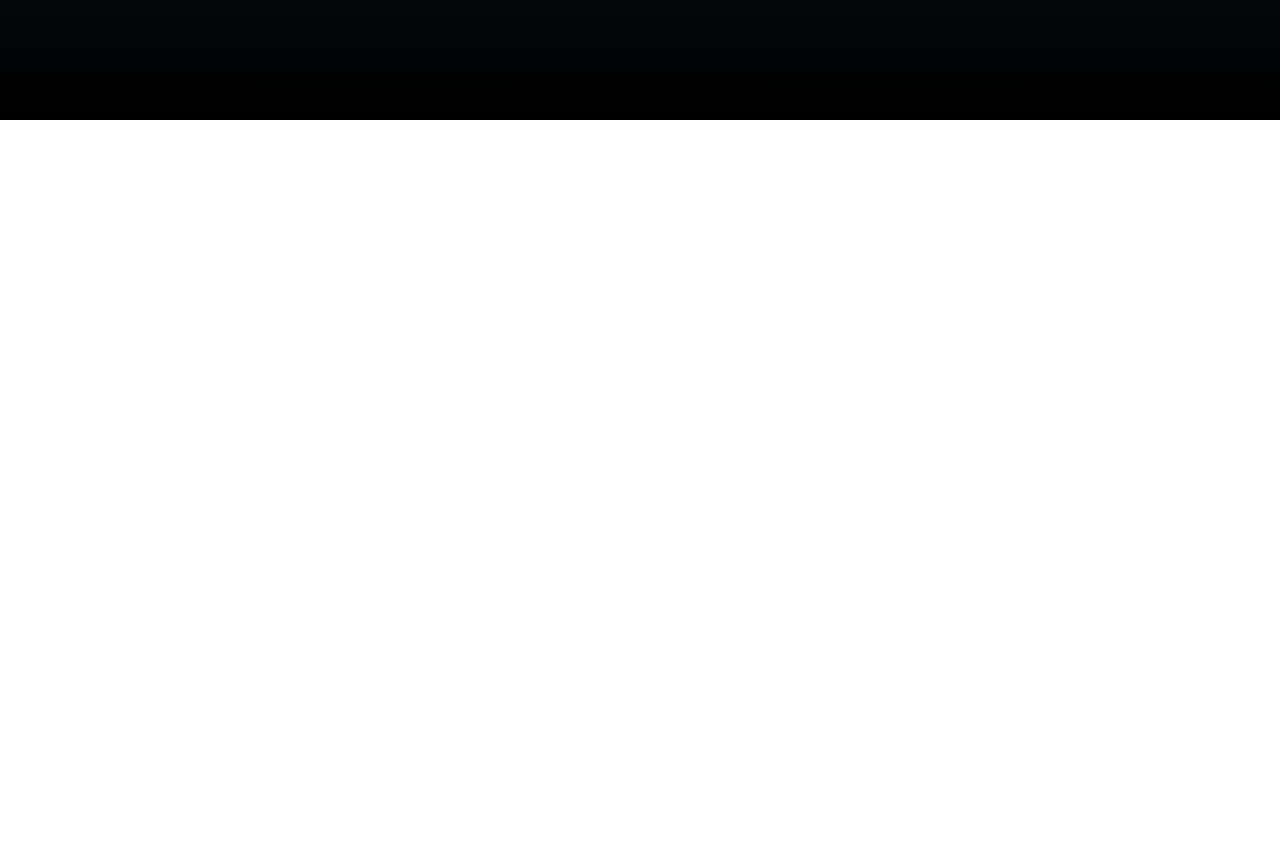
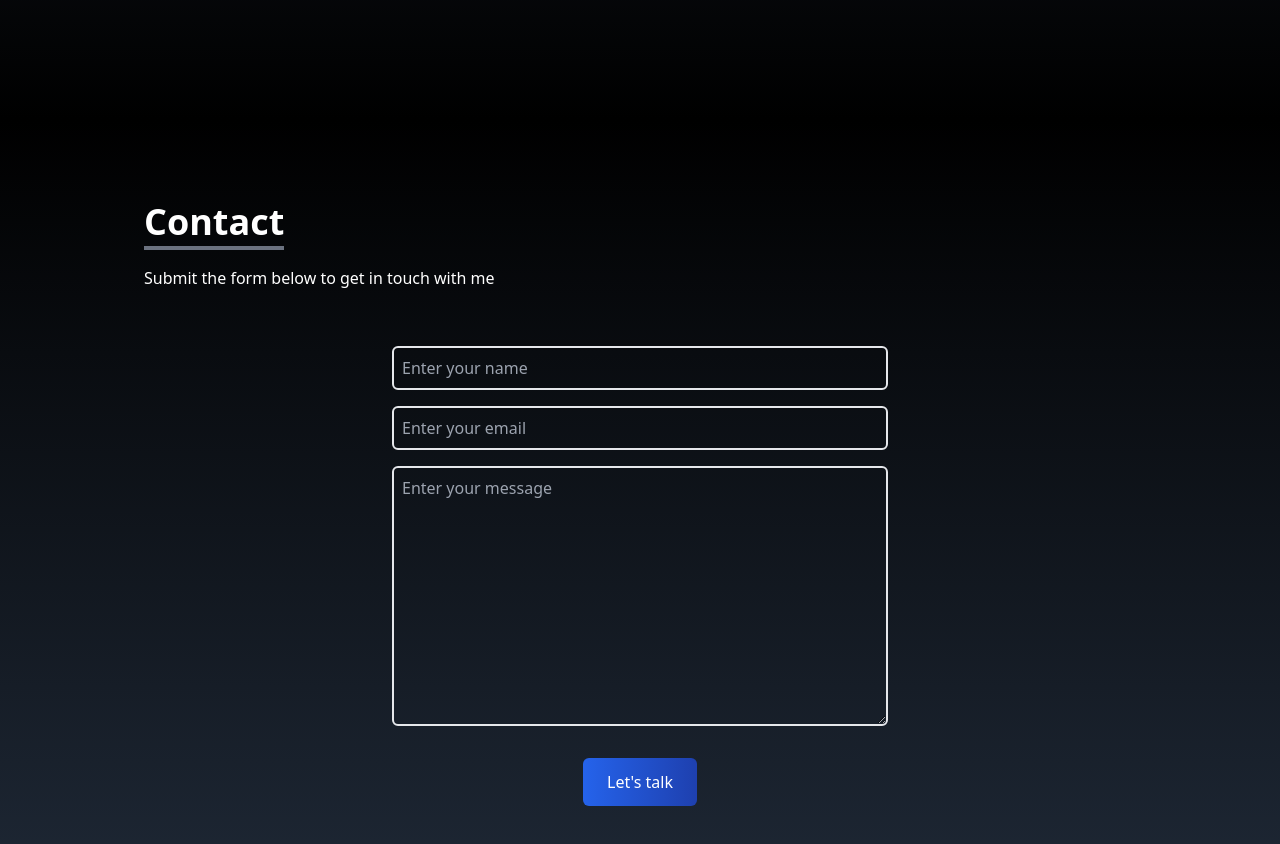
Before and after one commit to mounika-025/my-portfolio, a React (Create React App) app: page / in a window 1280 px wide. Shown: the part 1480-2324 px from the top of the page. Before the commit the page ends 1600 px from the top, so only its background shows below. Built offline with nearby package versions, Linux system fonts and the light colour scheme.

Commit message:
Added contact Page

```diff
--- a/src/App.js
+++ b/src/App.js
@@ -2,6 +2,7 @@
 import Home from "./Components/Home";
 import Navbar from "./Components/Navbar";
 import SocialLinks from "./Components/SocialLinks";
+import ContactMe from "./Components/ContactMe";
 
 function App() {
   return (
@@ -10,6 +11,7 @@
       <Home />
       <SocialLinks />
       <About />
+      <ContactMe />
     </div>
   );
 }
--- /dev/null
+++ b/src/Components/ContactMe.js
@@ -0,0 +1,52 @@
+import React from "react";
+
+const Contact = () => {
+  return (
+    <div
+      name="contact"
+      className="w-full h-screen bg-gradient-to-b from-black to-gray-800 p-4 text-white"
+    >
+      <div className="flex flex-col p-4 justify-center max-w-screen-lg mx-auto h-full">
+        <div className="pb-8">
+          <p className="text-4xl font-bold inline border-b-4 border-gray-500">
+            Contact
+          </p>
+          <p className="py-6">Submit the form below to get in touch with me</p>
+        </div>
+
+        <div className=" flex justify-center items-center">
+          <form
+            action="https://getform.io/f/61c99527-2b15-42cf-9b55-ad37d2f7daa6"
+            method="POST"
+            className=" flex flex-col w-full md:w-1/2"
+          >
+            <input
+              type="text"
+              name="name"
+              placeholder="Enter your name"
+              className="p-2 bg-transparent border-2 rounded-md text-white focus:outline-none"
+            />
+            <input
+              type="text"
+              name="email"
+              placeholder="Enter your email"
+              className="my-4 p-2 bg-transparent border-2 rounded-md text-white focus:outline-none"
+            />
+            <textarea
+              name="message"
+              placeholder="Enter your message"
+              rows="10"
+              className="p-2 bg-transparent border-2 rounded-md text-white focus:outline-none"
+            ></textarea>
+
+            <button className="text-white bg-gradient-to-r from-blue-600 to-blue-800 px-6 py-3 my-8 mx-auto flex items-center rounded-md hover:scale-110 duration-300">
+              Let's talk
+            </button>
+          </form>
+        </div>
+      </div>
+    </div>
+  );
+};
+
+export default Contact;
```
